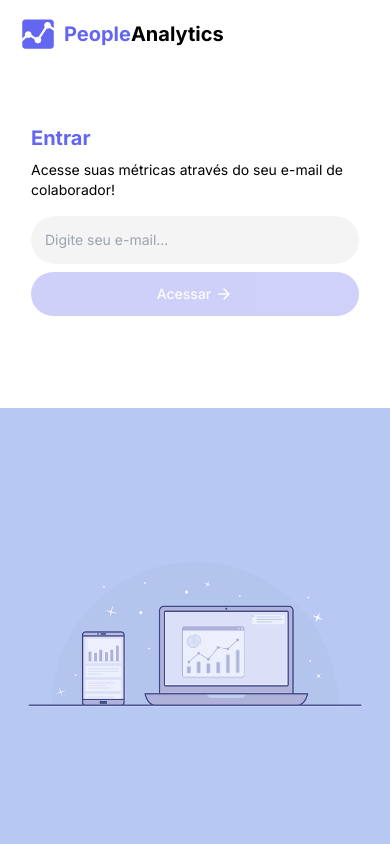
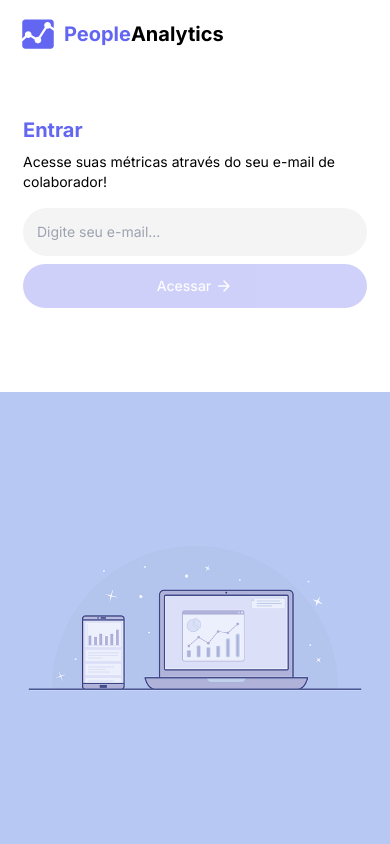
Before and after one commit to turevel/people-analytics, a React (Vite) app in the folder frontend/: page /login in a window 390 px wide. Shown: the top 844 px of the page. Built offline with nearby package versions, Linux system fonts and the light colour scheme; no server answers.

Commit message:
refactor: style code

```diff
--- a/frontend/src/components/LoginForm/LoginFormFields.tsx
+++ b/frontend/src/components/LoginForm/LoginFormFields.tsx
@@ -6,7 +6,7 @@ import emailValidator from '@/helpers/emailValidator';
 import useMetricsContext from '@/hooks/useMetricsContext';
 
 function LoginFormFields() {
-	const { headcount, getMetrics, turnover } = useMetricsContext();
+	const { headcount, turnover, getMetrics } = useMetricsContext();
 	const [email, setEmail] = useState('');
 	const navigate = useNavigate();
 
--- a/frontend/src/components/LoginForm/LoginFormSubmit.tsx
+++ b/frontend/src/components/LoginForm/LoginFormSubmit.tsx
@@ -18,7 +18,7 @@ function LoginFormSubmit({ disabled }: Props) {
 			{loading ? (
 				<>
 					<LineMdLoadingTwotoneLoop className="text-xl" />
-          Aguarde enquanto processamos...
+          Aguarde...
 				</>
 			) : (
 				<>
--- a/frontend/src/components/LoginForm/index.tsx
+++ b/frontend/src/components/LoginForm/index.tsx
@@ -4,7 +4,7 @@ import LoginFormHeader from './LoginFormHeader';
 function LoginForm() {
 	return (
 		<div className="grid place-items-center pb-16 pt-24">
-			<div className="flex max-w-sm flex-col gap-2 rounded-xl bg-white p-7 sm:shadow">
+			<div className="flex max-w-sm flex-col gap-2 rounded-xl bg-white p-5 sm:p-7 sm:shadow">
 				<LoginFormHeader />
 				<LoginFormFields />
 			</div>
```
